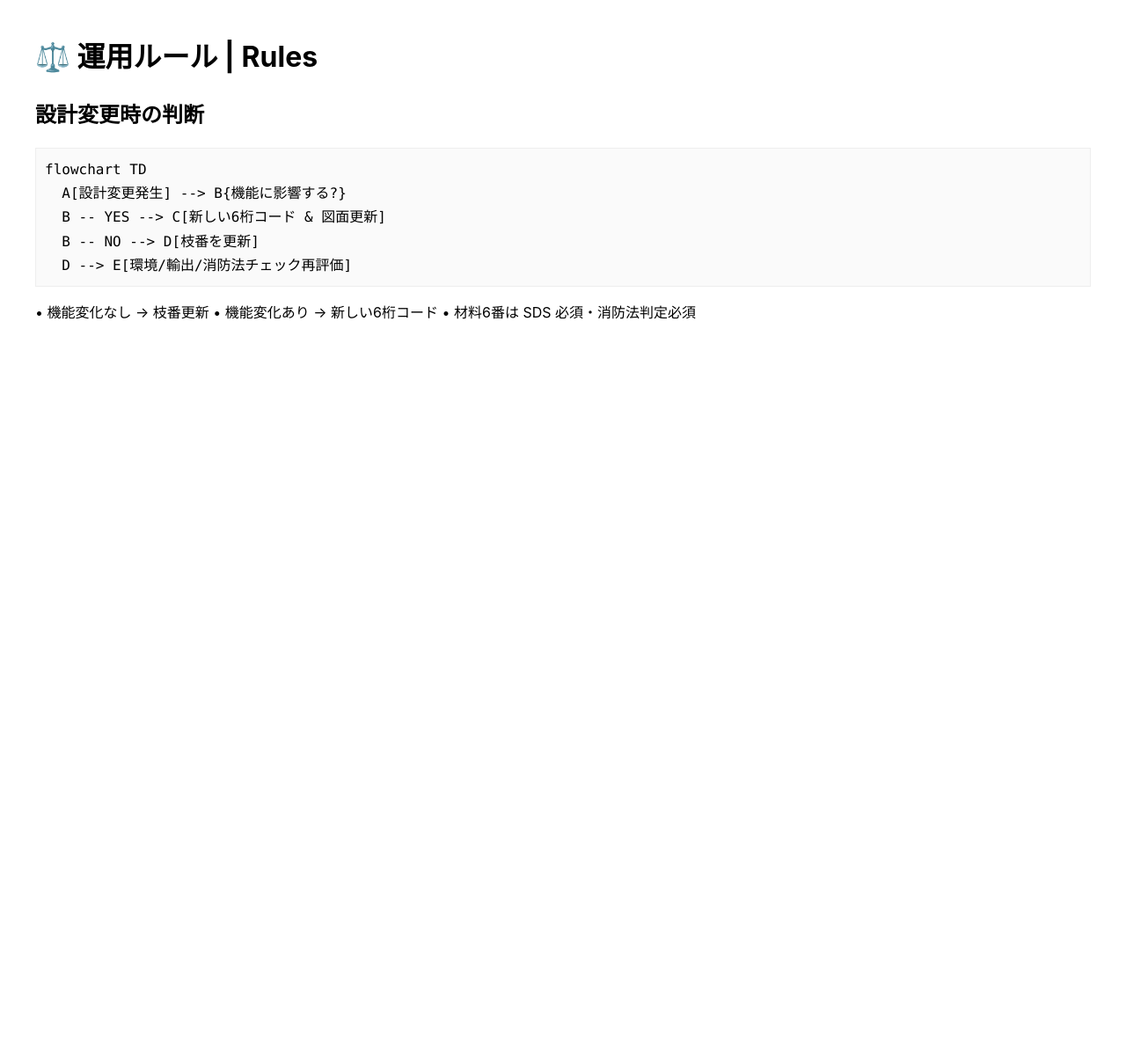
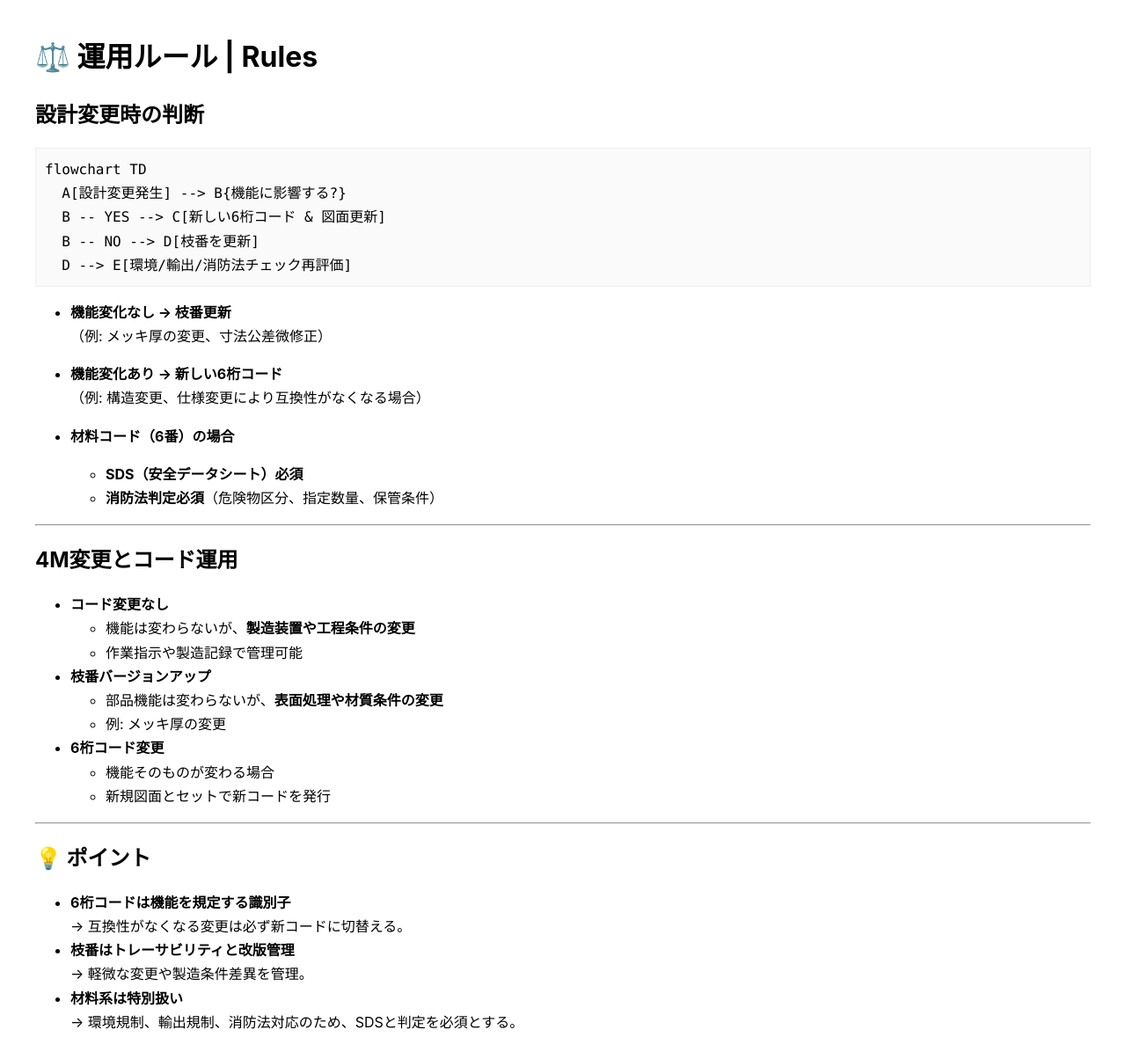
Before and after one commit to Samizo-AITL/EduMecha, a Jekyll site: the page built from 08_production_process/06_bom_generation/5_rules.md, in a window 1280 px wide. Shown: the whole page at 88% size. Built offline with Jekyll 4.4.1, drawn with Linux system fonts in a browser that asks for light colours; our own code applies the rules of GitHub Pages for plain Markdown files; before the commit the page ends 900 px from its top, so only the background shows below that.

Commit message:
Update 5_rules.md

````diff
--- a/08_production_process/06_bom_generation/5_rules.md
+++ b/08_production_process/06_bom_generation/5_rules.md
@@ -14,6 +14,39 @@ flowchart TD
   D --> E[環境/輸出/消防法チェック再評価]
 ```
 
-•	機能変化なし → 枝番更新
-	•	機能変化あり → 新しい6桁コード
-	•	材料6番は SDS 必須・消防法判定必須
+- **機能変化なし → 枝番更新**
+  （例: メッキ厚の変更、寸法公差微修正）
+
+- **機能変化あり → 新しい6桁コード**
+  （例: 構造変更、仕様変更により互換性がなくなる場合）
+
+- **材料コード（6番）の場合**
+  - **SDS（安全データシート）必須**
+  - **消防法判定必須**（危険物区分、指定数量、保管条件）
+
+---
+
+## 4M変更とコード運用
+
+- **コード変更なし**
+  - 機能は変わらないが、**製造装置や工程条件の変更**
+  - 作業指示や製造記録で管理可能
+
+- **枝番バージョンアップ**
+  - 部品機能は変わらないが、**表面処理や材質条件の変更**
+  - 例: メッキ厚の変更
+
+- **6桁コード変更**
+  - 機能そのものが変わる場合
+  - 新規図面とセットで新コードを発行
+
+---
+
+## 💡 ポイント
+
+- **6桁コードは機能を規定する識別子**
+  → 互換性がなくなる変更は必ず新コードに切替える。
+- **枝番はトレーサビリティと改版管理**
+  → 軽微な変更や製造条件差異を管理。
+- **材料系は特別扱い**
+  → 環境規制、輸出規制、消防法対応のため、SDSと判定を必須とする。
````
